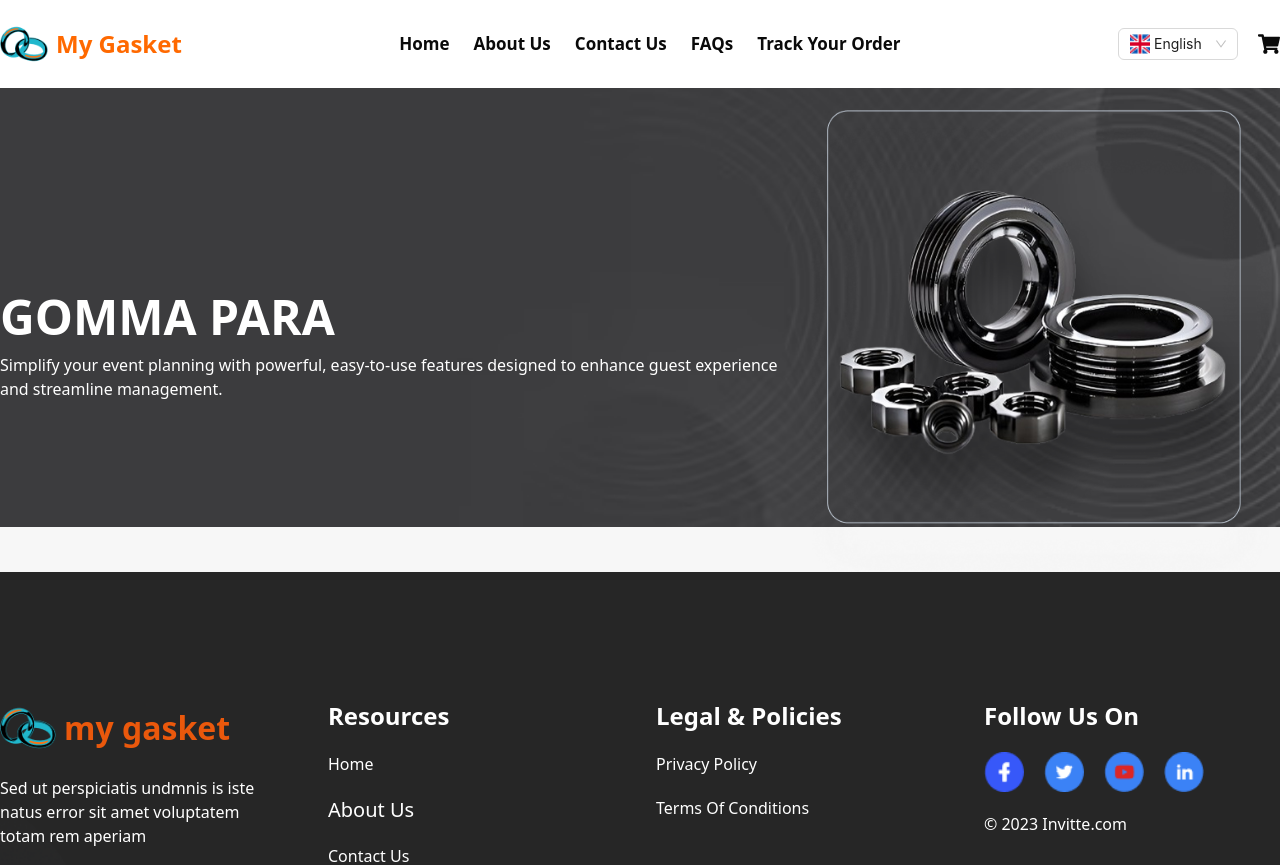
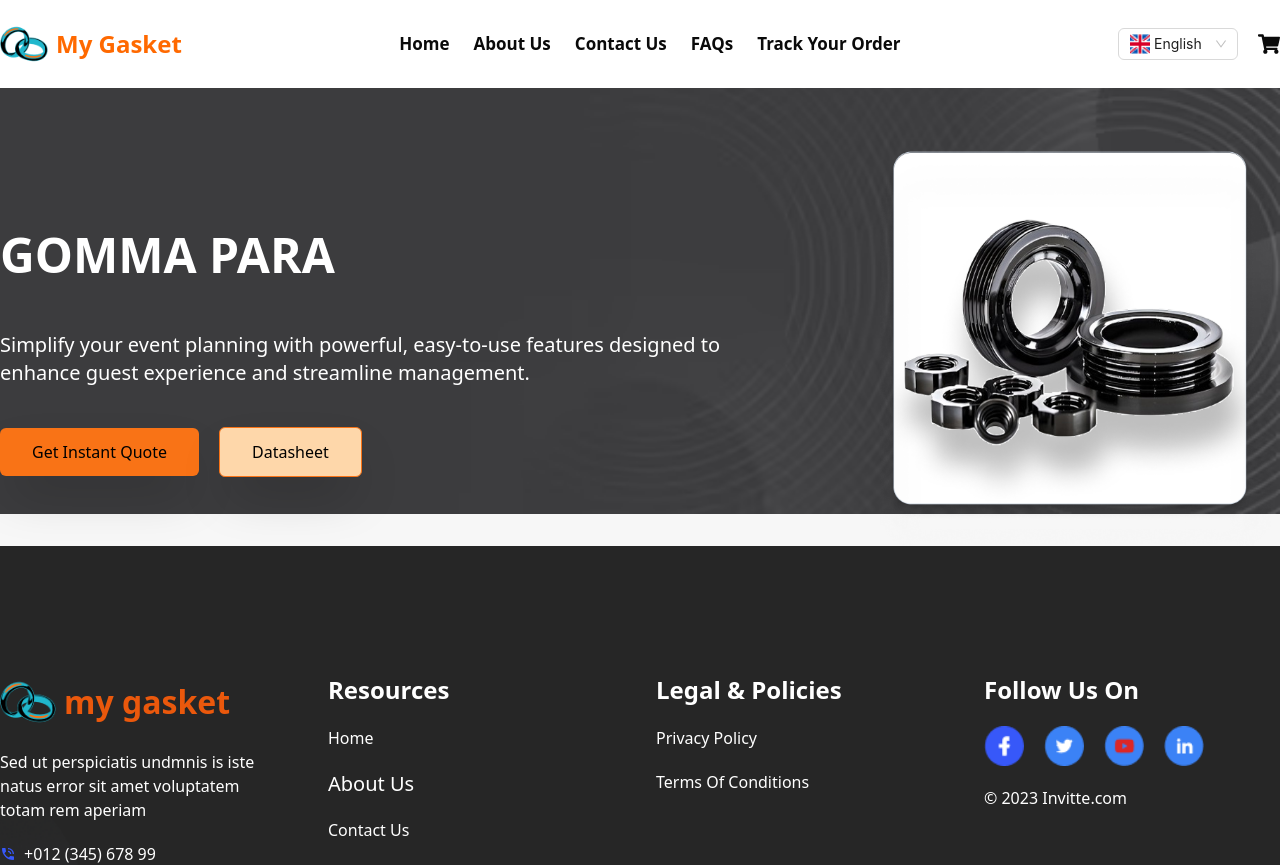
Before and after one commit to shukumar-542/my-gasket, a Next.js app: page /all-product/1 in a window 1280 px wide. Shown: the top 865 px of the page. Built offline with nearby package versions, Linux system fonts and the light colour scheme.

Commit message:
Implement product details page

```diff
--- a/src/app/(withCommonLayout)/all-product/[id]/page.tsx
+++ b/src/app/(withCommonLayout)/all-product/[id]/page.tsx
@@ -2,27 +2,33 @@ import React from "react";
 import hero from "../../../../assets/detailsHero.png";
 import img from "../../../../assets/details1.png";
 import Image from "next/image";
+import Button from "@/components/Button/Button";
 const ProductDetailsPage = () => {
   return (
     <div
       className="pt-[110px]"
       style={{
         backgroundImage: `url(${hero.src})`,
-        backgroundRepeat : 'no-repeat',
-        backgroundPosition:'center',
-        backgroundSize : '100%'
+        backgroundRepeat: "no-repeat",
+        backgroundPosition: "center",
+        backgroundSize: "100%",
       }}
     >
-      <div className="container mx-auto text-white flex items-center ">
-        <div>
+      <div className="container mx-auto text-white flex items-center mt-10">
+        <div className="w-full">
           <p className="text-[48px] font-extrabold uppercase">Gomma PARA</p>
-          <p>
+          <p className="text-xl mt-10">
             Simplify your event planning with powerful, easy-to-use features
-            designed to enhance guest experience and streamline management.
+            designed to <br /> enhance guest experience and streamline management.
           </p>
+
+          <div className="flex items-center gap-5 text-black mt-10">
+            <button className="bg-[#F97316] px-8 py-3 rounded-sm shadow-2xl cursor-pointer">Get Instant Quote</button>
+            <button className=" border border-[#F97316] bg-[#FED7AA]  px-8 py-3 rounded-sm shadow-2xl cursor-pointer">Datasheet</button>
+          </div>
         </div>
         <div>
-            <Image src={img} height={600} width={600} alt="img"/>
+          <Image src={img} height={600} width={600} alt="img" />
         </div>
       </div>
     </div>
--- a/src/app/(withCommonLayout)/faqs/page.tsx
+++ b/src/app/(withCommonLayout)/faqs/page.tsx
@@ -40,7 +40,7 @@ const FaqPage = () => {
           FAQs
         </p>
       </div>
-      <h1 className="text-[48px] font-extrabold text-center py-10">
+      <h1 className="text-[30px] md:text-[48px] font-extrabold text-center py-10">
         Most frequently asked questions
       </h1>
       <Faqs faqs={faqs} />
--- a/src/components/Faqs/Faqs.tsx
+++ b/src/components/Faqs/Faqs.tsx
@@ -16,17 +16,17 @@ interface Faq  {
 const Faqs = ({faqs} : {faqs : Faq[]}) => {
 
   return (
-    <div className="container mx-auto py-10">
+    <div className="container mx-auto py-10 px-2 md:px-0">
       <Accordion  type="single" collapsible>
       {
           faqs?.map((faq , i)=>{
             return(
               <AccordionItem key={i+1} value={`item-${i+1}`} className="border-b-2">
               <AccordionTrigger className="flex justify-between items-center w-full">
-                <span className="text-[24px]">{faq?.title}</span>
+                <span className="text-[18px] md:text-[24px]">{faq?.title}</span>
 
               </AccordionTrigger>
-              <AccordionContent className="text-[#334155] text-[18px]">
+              <AccordionContent className="text-[#334155] text-[16px] md:text-[18px]">
                 {faq?.des}
               </AccordionContent>
             </AccordionItem>
```
Also changed, not shown: src/assets/Frame 2147226544.png (deleted), src/assets/details1.png.
